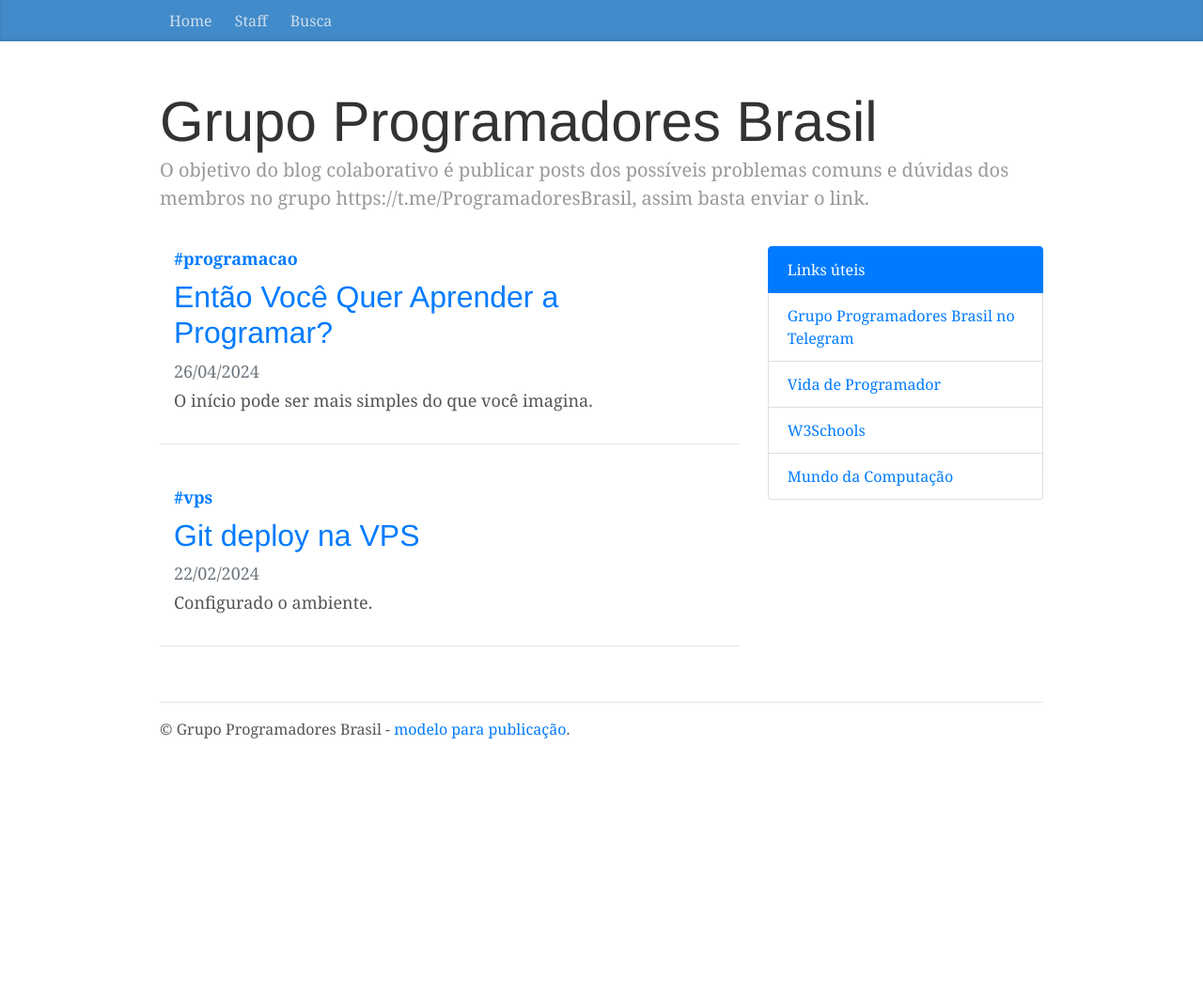
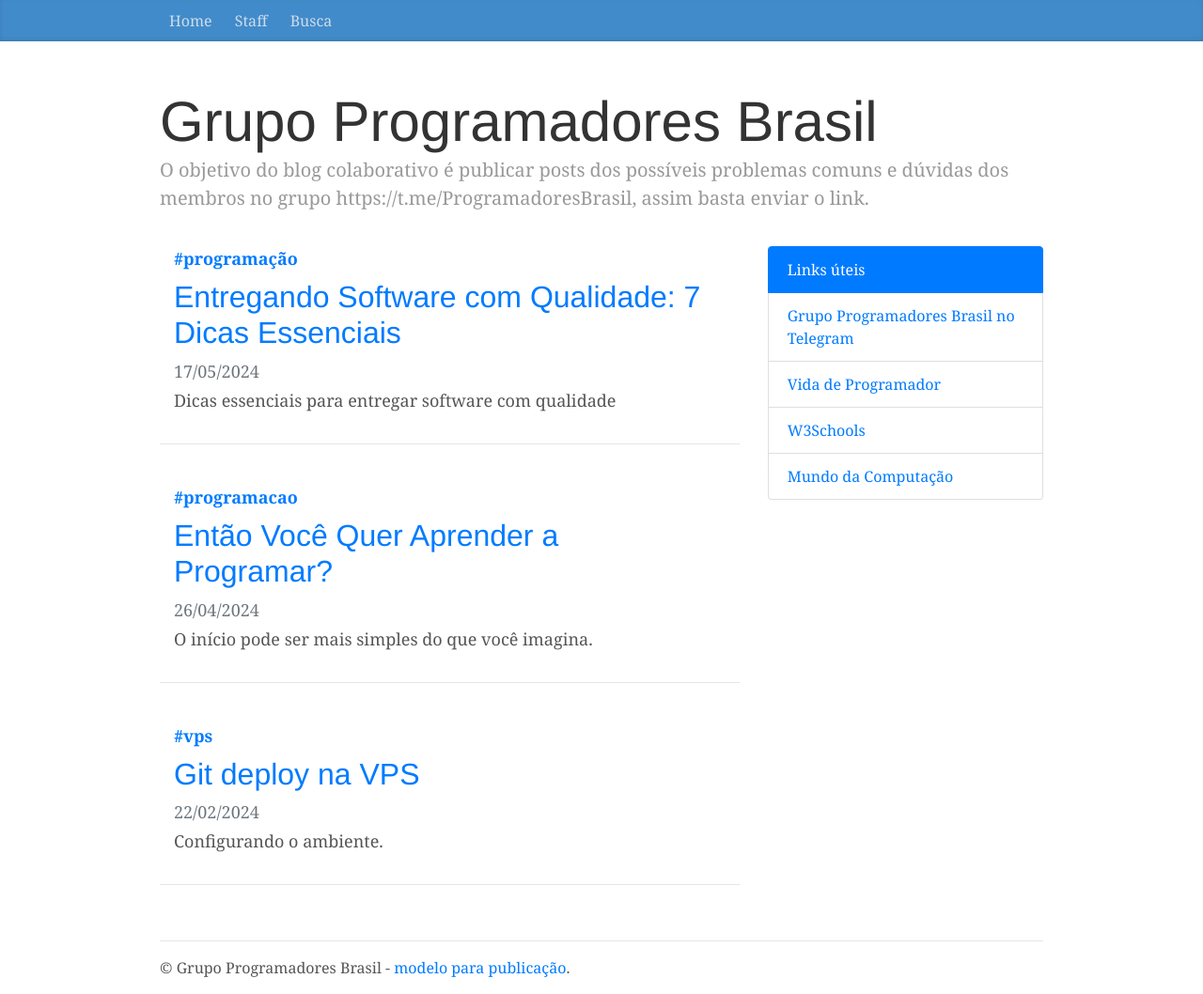
Before and after one commit to grupoprogramadoresBrasil/grupoprogramadoresBrasil.github.io, a Jekyll site: the page built from index.html, in a window 1280 px wide. Shown: the whole page at 94% size. Built offline with Jekyll 4.4.1, drawn with Linux system fonts in a browser that asks for light colours; before the commit the page ends 900 px from its top, so only the background shows below that; part of the change alters nothing that is shown.

Commit message:
artigo sobre entregando software com qualidade

```diff
--- a/_posts/2024-02-22-Git-deploy-na-VPS.md
+++ b/_posts/2024-02-22-Git-deploy-na-VPS.md
@@ -1,11 +1,11 @@
 ---
 layout: post
 titulo: "Git deploy na VPS"
-author: saitam10
+author: Saitam10
 data: 22/02/2024 16:30:00 -0300
 image: vps.jpg
 tag: vps
-resumo: "Configurado o ambiente."
+resumo: "Configurando o ambiente."
 ---
 Considerando que já tenha configurado o ambiente e esteja funcionando na VPS, incluindo o GIT. Chegou a hora de automatizar o deploy da aplicação. Esse é o objetivo deste post.
 
--- /dev/null
+++ b/_posts/2024-05-17-entregando-software-com-qualidade.md
@@ -0,0 +1,43 @@
+---
+layout: post
+titulo: "Entregando Software com Qualidade: 7 Dicas Essenciais"
+author: Saitam10
+data: 22/05/2024 10:30:00 -0300
+tag: programação
+resumo: "Dicas essenciais para entregar software com qualidade"
+---
+Entregar software com qualidade é o objetivo primordial de qualquer equipe de desenvolvimento. Afinal, um produto de qualidade não apenas satisfaz os clientes, mas também aumenta a eficiência operacional e reduz custos a longo prazo. No entanto, alcançar essa qualidade nem sempre é fácil. Neste artigo, compartilharemos sete dicas essenciais para ajudar sua equipe a entregar software de alta qualidade de maneira consistente.
+
+## 1. Estabeleça Requisitos Claros
+
+Antes de iniciar qualquer projeto de desenvolvimento de software, é fundamental ter requisitos claros e bem definidos. Isso envolve uma comunicação aberta e contínua com os stakeholders para entender completamente suas necessidades e expectativas. Documentar esses requisitos de forma detalhada e precisa ajuda a evitar mal-entendidos e garante que a equipe de desenvolvimento esteja na mesma página desde o início.
+
+## 2. Adote Metodologias Ágeis
+
+As metodologias ágeis, como Scrum ou Kanban, são amplamente reconhecidas por sua capacidade de promover a entrega contínua de software de alta qualidade. Essas abordagens enfatizam a colaboração, a adaptação a mudanças e o feedback rápido, permitindo que as equipes respondam rapidamente às necessidades do cliente e entreguem valor de maneira incremental.
+
+## 3. Priorize Testes Automatizados
+
+Testes automáticos são essenciais para garantir a qualidade do software em todas as etapas do processo de desenvolvimento. Eles ajudam a identificar bugs e problemas de desempenho precocemente, permitindo correções rápidas e economizando tempo e recursos no longo prazo. Priorize a automação de testes de unidade, integração e aceitação para garantir uma cobertura abrangente e confiável.
+
+## 4. Realize Revisões de Código Regularmente
+
+As revisões de código são uma prática crucial para garantir a qualidade do software e promover a colaboração entre os membros da equipe. Estabeleça um processo de revisão de código regular, no qual os desenvolvedores analisem o código uns dos outros em busca de possíveis problemas, bugs e oportunidades de melhoria. Isso não apenas ajuda a identificar erros precocemente, mas também promove a consistência e a qualidade do código.
+
+## 5. Invista em Design e Arquitetura
+
+Um bom design e uma arquitetura sólida são fundamentais para a qualidade e a manutenibilidade do software a longo prazo. Dedique tempo para planejar e projetar adequadamente a estrutura do seu sistema, priorizando a modularidade, a escalabilidade e a flexibilidade. Isso não apenas facilita o desenvolvimento e a manutenção contínua, mas também reduz a probabilidade de problemas técnicos no futuro.
+
+## 6. Priorize a Experiência do Usuário
+
+A qualidade do software não se limita apenas à sua funcionalidade; a experiência do usuário também desempenha um papel crucial. Priorize a usabilidade, a acessibilidade e o design visual do seu produto para garantir que os usuários tenham uma experiência positiva e intuitiva. Realize testes de usabilidade regularmente e solicite feedback dos usuários para identificar áreas de melhoria.
+
+## 7. Cultive uma Cultura de Qualidade
+
+Por fim, a qualidade do software deve ser uma preocupação de toda a equipe, não apenas dos desenvolvedores. Cultive uma cultura organizacional que valorize a qualidade, incentivando a colaboração, a responsabilidade e o comprometimento com os mais altos padrões. Promova a aprendizagem contínua e aprimore constantemente os processos e práticas da equipe para garantir que a qualidade seja uma prioridade em todos os aspectos do desenvolvimento de software.
+
+## Considerações finais
+
+Em resumo, entregar software com qualidade requer um compromisso contínuo com as melhores práticas de desenvolvimento, testes e colaboração. Ao seguir estas sete dicas essenciais e priorizar a qualidade em todas as etapas do processo de desenvolvimento, sua equipe estará no caminho certo para entregar produtos de software excepcionais que atendam e superem as expectativas dos clientes.
+
+Feito!
```
